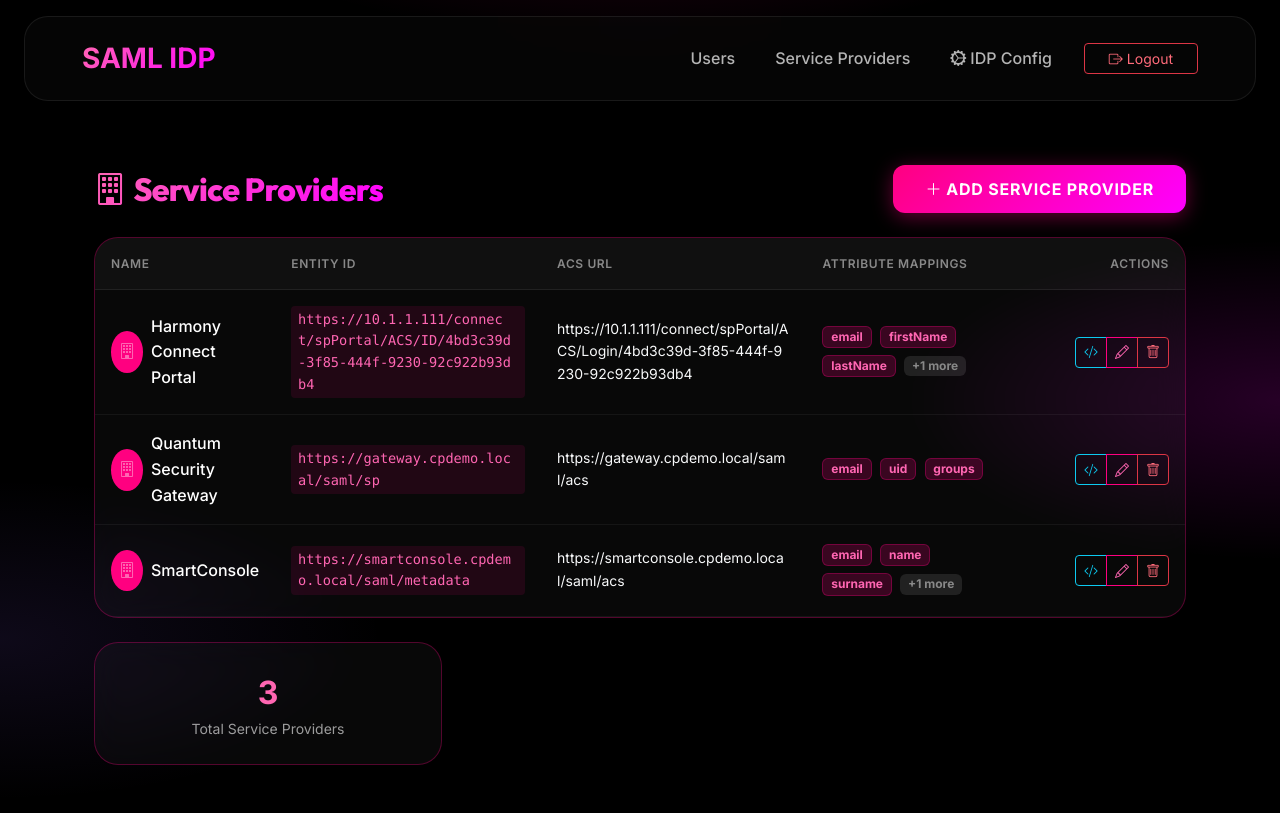
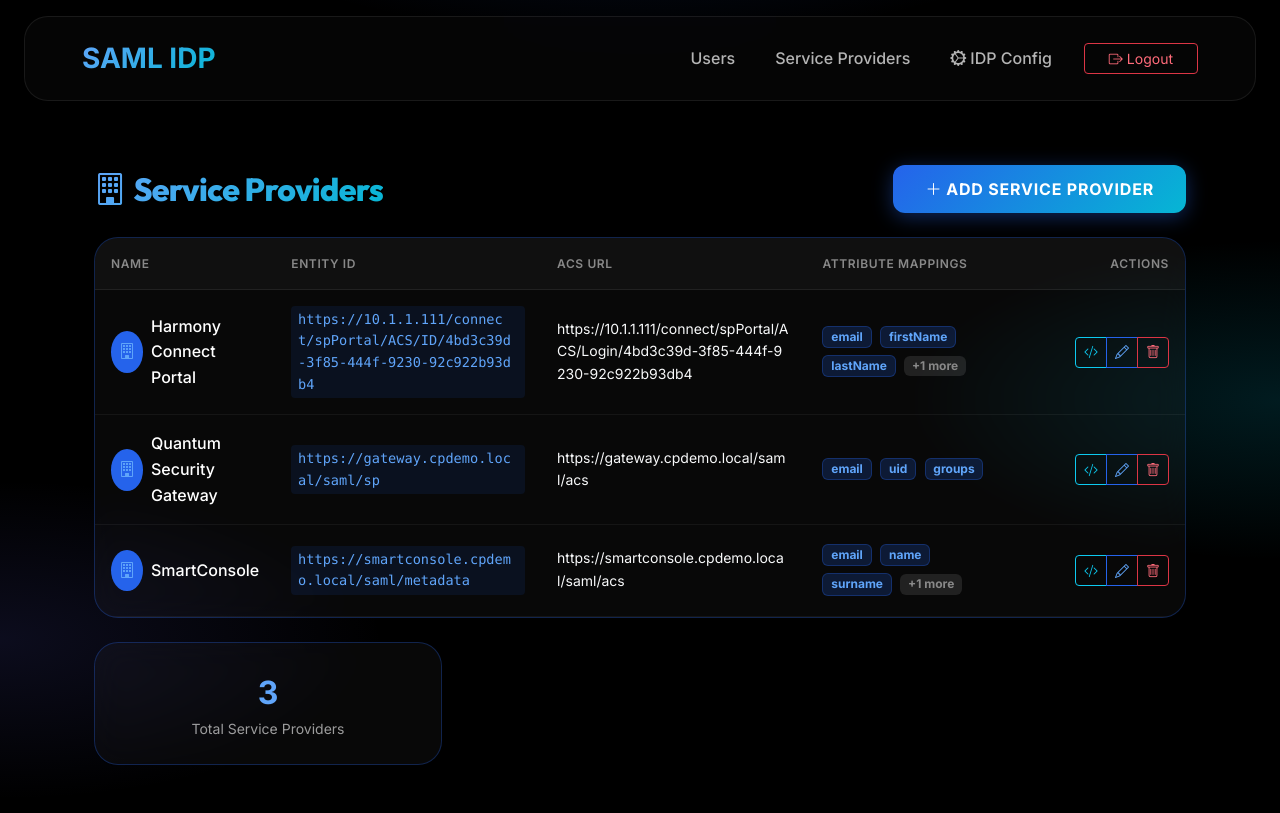
Before and after one commit to alshawwaf/SAML_IDP_Simulator, a Flask app: page /admin/service-providers in a window 1280 px wide. Run offline with Flask 3, Linux system fonts and the light colour scheme; the visitor is signed in with stand-in values (Sample User, id 1); parts of the project's set-up code (start-up, migrations or seed data) failed here and were passed over; some libraries are stand-ins or nearby versions.

Commit message:
Re-theme UI from hot pink to deep blue + cyan
Swap the CSS root palette variables and bulk-update all the rgba()
literals referencing the old pink/magenta to the new blue/cyan tones:

  --primary:   #ff0080 (hot pink)  →  #2563eb (blue 600)
  --secondary: #ff00ff (magenta)   →  #06b6d4 (cyan 500)
  --accent:    violet              →  indigo (matches the cooler palette)

Aligns with the existing entra-id-style.css login button color
(#2563eb) so the login and admin pages share a coherent palette.

All retheming flows through CSS variables and the bulk-replaced
rgba() shadows/borders, so every page (homepage gradient, navbar
logo, buttons, card icons, hover effects) re-skins automatically.

Co-Authored-By: Claude Opus 4.7 (1M context) <noreply@anthropic.com>

```diff
--- a/app/static/css/custom.css
+++ b/app/static/css/custom.css
@@ -1,4 +1,4 @@
-/* === Final Dev Hub Aesthetic: Pink & Black (Zero Blue) === */
+/* === Dev Hub Aesthetic: Deep Blue & Cyan on Black === */
 @import url('https://fonts.googleapis.com/css2?family=Outfit:wght@400;500;600;700;800&family=Inter:wght@300;400;500;600;700&display=swap');
 
 :root {
@@ -8,13 +8,13 @@
   --bg-surface: #0a0a0a;
   --bg-elevated: #111111;
 
-  /* Aggressive Pink/Magenta palette - ZERO BLUE */
-  --primary: #ff0080; /* Hot Pink */
-  --primary-light: #ff66b2;
-  --primary-glow: rgba(255, 0, 128, 0.4);
-  --secondary: #ff00ff; /* Magenta */
-  --secondary-light: #ff80ff;
-  --accent: #8b5cf6; /* Vibrant Violet (minimal) */
+  /* Cool blue/cyan palette */
+  --primary: #2563eb;            /* Blue 600 */
+  --primary-light: #60a5fa;      /* Blue 400 */
+  --primary-glow: rgba(37, 99, 235, 0.4);
+  --secondary: #06b6d4;          /* Cyan 500 */
+  --secondary-light: #22d3ee;    /* Cyan 400 */
+  --accent: #6366f1;             /* Indigo 500 (used for the third radial) */
 
   --text-primary: #ffffff;
   --text-secondary: #e5e5e5;
@@ -42,9 +42,9 @@ h1, h2, h3, h4, h5, h6 {
   position: fixed;
   inset: 0;
   background:
-    radial-gradient(ellipse 80% 50% at 50% -20%, rgba(255, 0, 128, 0.2) 0%, transparent 50%),
-    radial-gradient(ellipse 60% 40% at 100% 50%, rgba(255, 0, 255, 0.15) 0%, transparent 50%),
-    radial-gradient(ellipse 60% 40% at 0% 80%, rgba(139, 92, 246, 0.1) 0%, transparent 50%),
+    radial-gradient(ellipse 80% 50% at 50% -20%, rgba(37, 99, 235, 0.2) 0%, transparent 50%),
+    radial-gradient(ellipse 60% 40% at 100% 50%, rgba(6, 182, 212, 0.15) 0%, transparent 50%),
+    radial-gradient(ellipse 60% 40% at 0% 80%, rgba(99, 102, 241, 0.12) 0%, transparent 50%),
     var(--bg-deep);
   z-index: -1;
 }
@@ -102,7 +102,7 @@ h1, h2, h3, h4, h5, h6 {
     border-color: var(--primary) !important;
 }
 
-/* Bootstrap Utility Overrides - ZERO BLUE POLICY */
+/* Bootstrap Utility Overrides */
 .text-primary, .text-info, .text-cyan { color: var(--primary-light) !important; }
 .text-secondary, .text-magenta { color: var(--secondary-light) !important; }
 .bg-primary, .bg-info, .bg-cyan { background-color: var(--primary) !important; }
@@ -116,7 +116,7 @@ h1, h2, h3, h4, h5, h6 {
     box-shadow: none !important;
 }
 .shadow-lg, .shadow-sm, .shadow {
-    box-shadow: 0 10px 40px rgba(255, 0, 128, 0.1) !important;
+    box-shadow: 0 10px 40px rgba(37, 99, 235, 0.1) !important;
 }
 
 /* Nav links */
@@ -133,7 +133,7 @@ h1, h2, h3, h4, h5, h6 {
 .modal-content {
     background: rgba(10, 10, 10, 0.95) !important;
     backdrop-filter: blur(20px) !important;
-    border: 2px solid rgba(255, 0, 128, 0.4) !important;
+    border: 2px solid rgba(37, 99, 235, 0.4) !important;
     border-radius: var(--radius-xl) !important;
     color: white !important;
 }
@@ -168,7 +168,7 @@ h1, h2, h3, h4, h5, h6 {
     font-size: 13px !important;
     line-height: 1.7 !important;
     letter-spacing: 0.3px !important;
-    border: 1px solid rgba(255, 0, 128, 0.3) !important;
+    border: 1px solid rgba(37, 99, 235, 0.3) !important;
     max-height: 65vh !important;
     -webkit-font-smoothing: antialiased !important;
     -moz-osx-font-smoothing: grayscale !important;
@@ -190,19 +190,19 @@ h1, h2, h3, h4, h5, h6 {
 
 #metadataContent::-webkit-scrollbar-thumb,
 .xml-content::-webkit-scrollbar-thumb {
-    background: rgba(255, 0, 128, 0.5);
+    background: rgba(37, 99, 235, 0.5);
     border-radius: 5px;
 }
 
 #metadataContent::-webkit-scrollbar-thumb:hover,
 .xml-content::-webkit-scrollbar-thumb:hover {
-    background: rgba(255, 0, 128, 0.7);
+    background: rgba(37, 99, 235, 0.7);
 }
 
 /* XML Modal styling */
 .modal-content.bg-dark {
     background: #111 !important;
-    border: 1px solid rgba(255, 0, 128, 0.2);
+    border: 1px solid rgba(37, 99, 235, 0.2);
 }
 
 .modal-content.bg-dark .modal-header {
@@ -215,8 +215,8 @@ h1, h2, h3, h4, h5, h6 {
 
 /* Alert Styling Refinement */
 .alert {
-    background: rgba(255, 0, 128, 0.1) !important;
-    border: 1px solid rgba(255, 0, 128, 0.2) !important;
+    background: rgba(37, 99, 235, 0.1) !important;
+    border: 1px solid rgba(37, 99, 235, 0.2) !important;
     color: white !important;
     border-radius: 12px !important;
     backdrop-filter: blur(10px);
@@ -243,7 +243,7 @@ h1, h2, h3, h4, h5, h6 {
 .glass {
     background: rgba(255, 255, 255, 0.03) !important;
     backdrop-filter: blur(16px) !important;
-    border: 1px solid rgba(255, 0, 128, 0.3) !important;
+    border: 1px solid rgba(37, 99, 235, 0.3) !important;
     border-radius: var(--radius-xl) !important;
     overflow: hidden !important;
 }
@@ -253,7 +253,7 @@ h1, h2, h3, h4, h5, h6 {
     --bs-table-bg: transparent !important;
     --bs-table-color: var(--text-primary) !important;
     --bs-table-border-color: rgba(255, 255, 255, 0.1) !important;
-    --bs-table-hover-bg: rgba(255, 0, 128, 0.08) !important;
+    --bs-table-hover-bg: rgba(37, 99, 235, 0.08) !important;
     --bs-table-hover-color: var(--text-primary) !important;
     margin-bottom: 0 !important;
 }
@@ -321,7 +321,7 @@ h1, h2, h3, h4, h5, h6 {
 .form-control:focus, .form-select:focus {
     background-color: rgba(0, 0, 0, 0.6) !important;
     border-color: var(--primary) !important;
-    box-shadow: 0 0 0 2px rgba(255, 0, 128, 0.2) !important;
+    box-shadow: 0 0 0 2px rgba(37, 99, 235, 0.2) !important;
     color: var(--text-primary) !important;
 }
 
@@ -332,9 +332,9 @@ h1, h2, h3, h4, h5, h6 {
 
 /* Badge styling */
 .badge.bg-secondary {
-    background: rgba(255, 0, 128, 0.2) !important;
+    background: rgba(37, 99, 235, 0.2) !important;
     color: var(--primary-light) !important;
-    border: 1px solid rgba(255, 0, 128, 0.3) !important;
+    border: 1px solid rgba(37, 99, 235, 0.3) !important;
 }
 
 .badge.bg-dark {
@@ -344,7 +344,7 @@ h1, h2, h3, h4, h5, h6 {
 
 /* Code styling */
 code {
-    background: rgba(255, 0, 128, 0.1) !important;
+    background: rgba(37, 99, 235, 0.1) !important;
     color: var(--primary-light) !important;
     padding: 0.2em 0.5em !important;
     border-radius: 4px !important;
```
